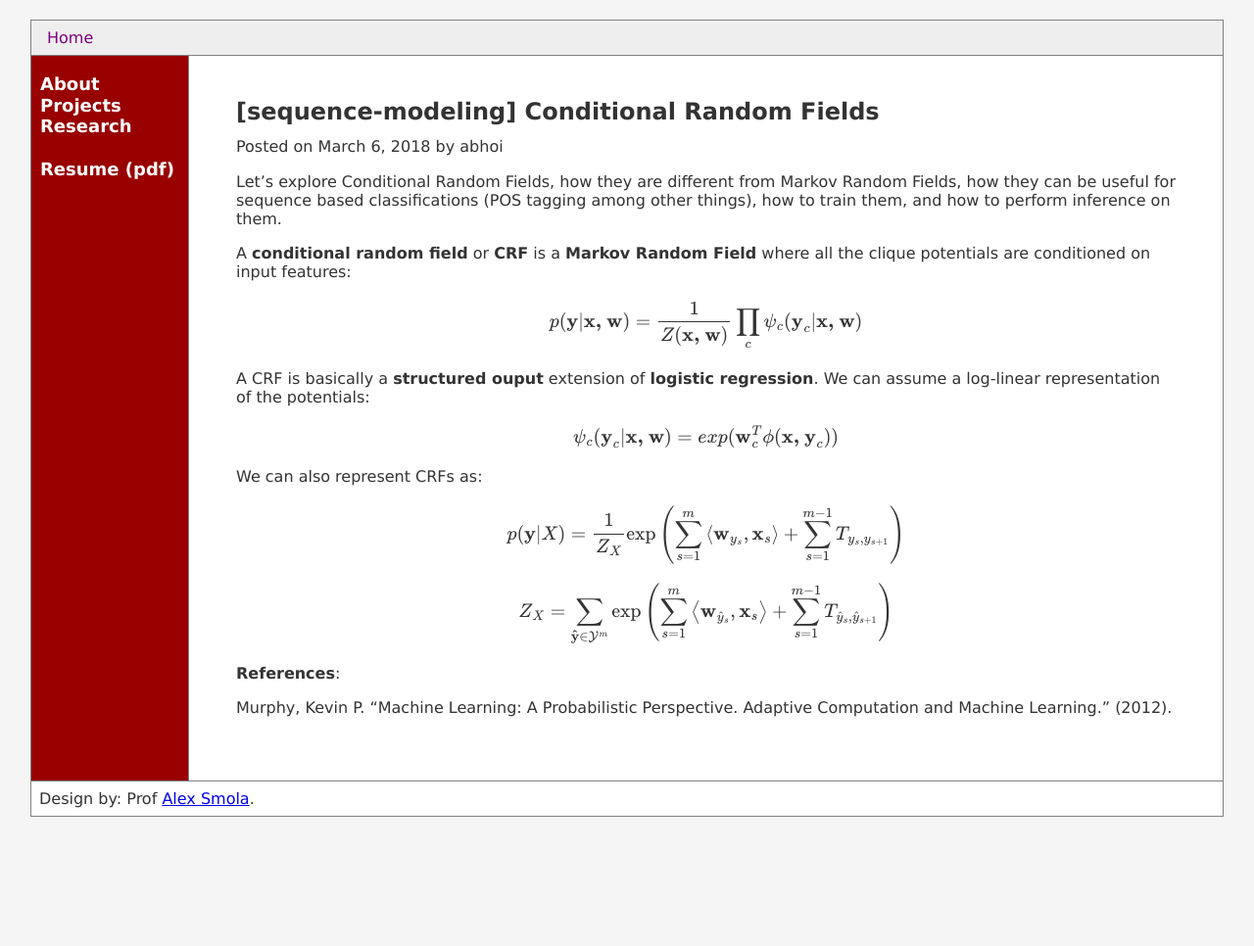
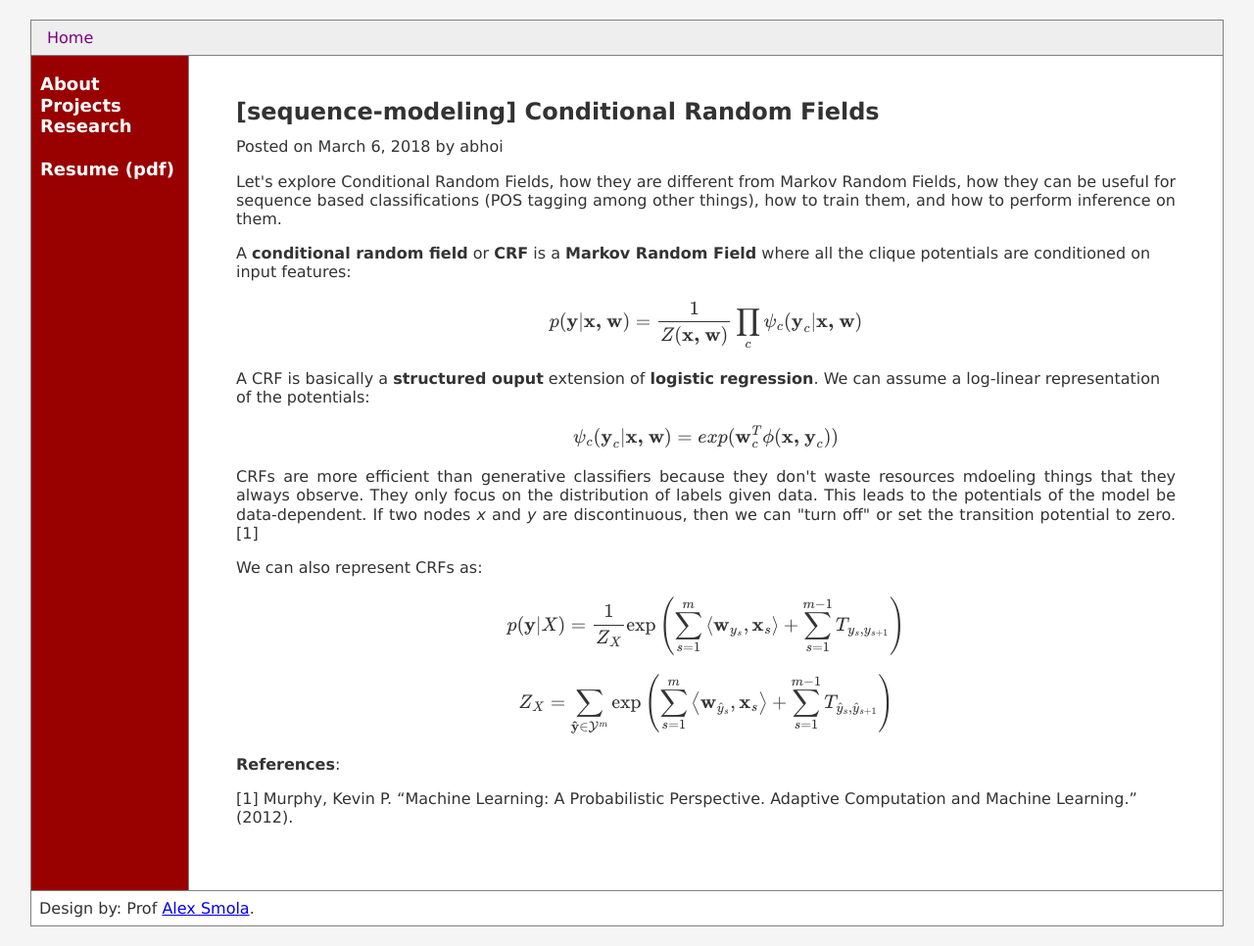
Before and after one commit to adibrahman007/abhoi.github.io, a Jekyll site: the page built from _posts/2018-03-06-CRF.md, in a window 1280 px wide. Shown: the whole page at 98% size. Built offline with Jekyll 4.4.1, drawn with Linux system fonts in a browser that asks for light colours; formulas are drawn with MathJax 3; a script that is not in the unit is left out; before the commit the page ends 900 px from its top, so only the background shows below that.

Commit message:
Added crf text

```diff
--- a/_posts/2018-03-06-CRF.md
+++ b/_posts/2018-03-06-CRF.md
@@ -7,7 +7,7 @@ categories: advanced-machine-learning
 author: abhoi
 ---
 
-Let's explore Conditional Random Fields, how they are different from Markov Random Fields, how they can be useful for sequence based classifications (POS tagging among other things), how to train them, and how to perform inference on them.
+<p align='justify'>Let's explore Conditional Random Fields, how they are different from Markov Random Fields, how they can be useful for sequence based classifications (POS tagging among other things), how to train them, and how to perform inference on them.</p>
 
 A **conditional random field** or **CRF** is a **Markov Random Field** where all the clique potentials are conditioned on input features:
 
@@ -17,7 +17,7 @@ A CRF is basically a **structured ouput** extension of **logistic regression**.
 
 $$\psi_{c}(\textbf{y}_{c}|\textbf{x, w}) = exp(\textbf{w}_{c}^{T} \phi(\textbf{x, }\textbf{y}_{c}))$$
 
-
+<p align='justify'>CRFs are more efficient than generative classifiers because they don't waste resources mdoeling things that they always observe. They only focus on the distribution of labels given data. This leads to the potentials of the model be data-dependent. If two nodes <i>x</i> and <i>y</i> are discontinuous, then we can "turn off" or set the transition potential to zero. [1]</p>
 
 We can also represent CRFs as:
 
@@ -27,4 +27,4 @@ $$Z_X = \sum_{\mathbf{\hat{y}} \in \mathcal{Y}^{m}}^{ } \textrm{exp}\left (\sum_
 
 **References**:
 
-Murphy, Kevin P. "Machine Learning: A Probabilistic Perspective. Adaptive Computation and Machine Learning." (2012).
+[1] Murphy, Kevin P. "Machine Learning: A Probabilistic Perspective. Adaptive Computation and Machine Learning." (2012).
```
Also changed, not shown: 1 other file.
